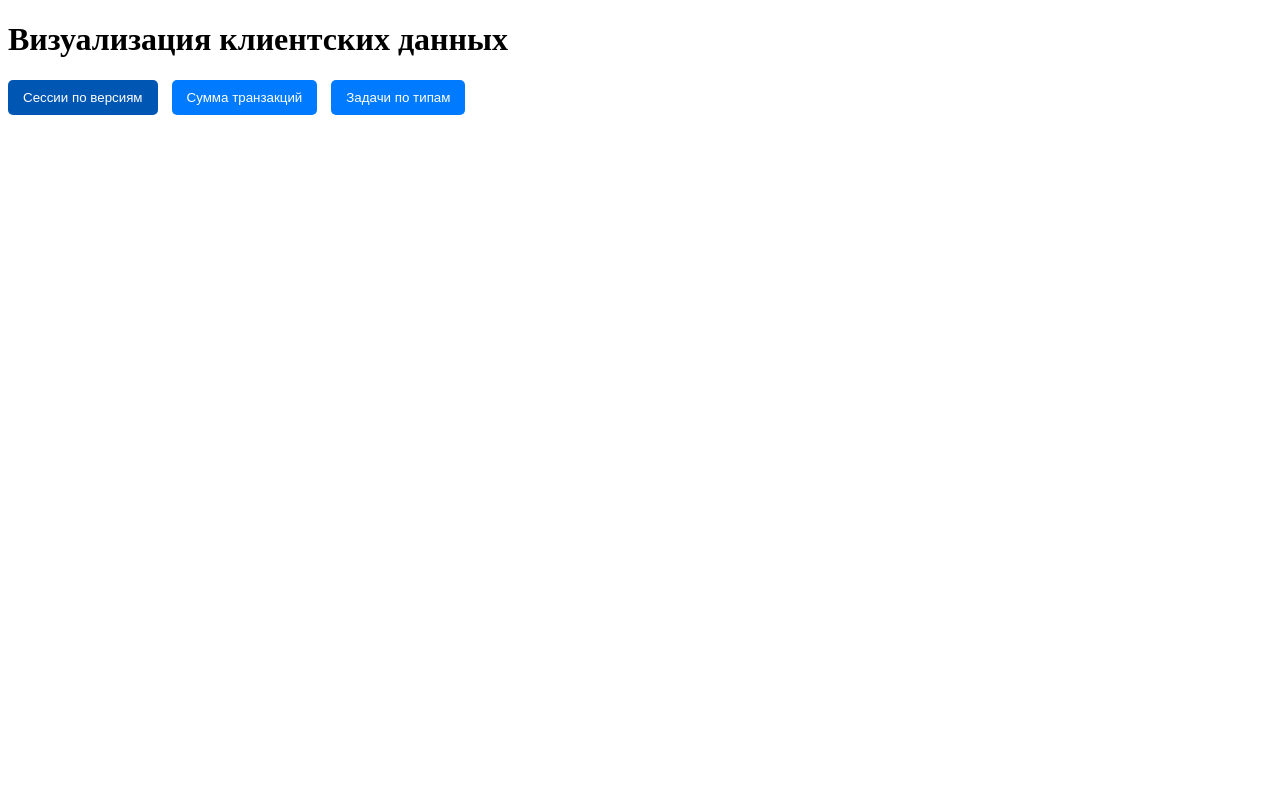
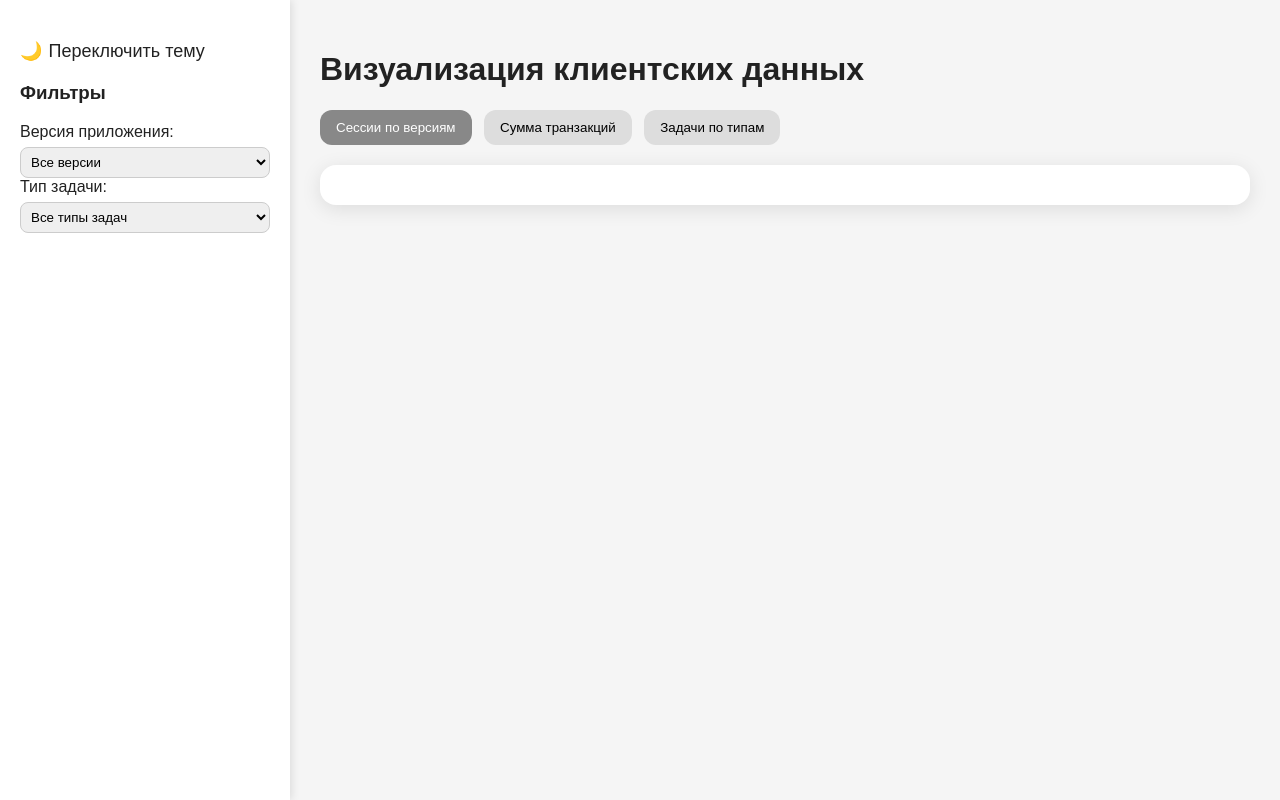
Before and after one commit to EmilNazyrov/itmo-practice-project, a Flask app: template templates/index.html in a window 1280 px wide. Run offline with Flask 2, Linux system fonts and the light colour scheme; the template is opened without the code that fills it, so the values that code supplies are empty; some libraries are stand-ins or nearby versions.

Commit message:
Add files via upload

```diff
--- a/main.py
+++ b/main.py
@@ -1,4 +1,4 @@
-from flask import Flask, render_template
+from flask import Flask, render_template, jsonify
 from db.connection import get_db_connection
 from db.seed_data import seed
 import plotly.graph_objs as go
@@ -16,25 +16,36 @@ logging.basicConfig(
 logger = logging.getLogger(__name__)
 
 
-app = Flask(__name__)
+# app = Flask(__name__)
+app = Flask(__name__, static_folder='static')
 
 
-def get_sessions_by_version():
+def get_sessions_by_version(version=None):
     conn = get_db_connection()
     cursor = conn.cursor()
-    cursor.execute('''
+
+    query = '''
         SELECT
             pps.business_dt,
             pps.app_version,
             COUNT(DISTINCT pps.session_id) as session_cnt
         FROM program_product_session pps
-        GROUP BY 1, 2
-        ORDER BY 1
-    ''')
+    '''
+
+    if version:
+        query += " WHERE pps.app_version = ?"
+
+    query += " GROUP BY 1, 2 ORDER BY 1"
+
+    if version:
+        cursor.execute(query, (version,))
+    else:
+        cursor.execute(query)
+
     rows = cursor.fetchall()
     conn.close()
 
-    # Группируем по версии
+    # Группировка по версиям и создание traces
     version_data = {}
     for row in rows:
         version = row['app_version']
@@ -43,14 +54,19 @@ def get_sessions_by_version():
         version_data.setdefault(version, {}).setdefault(dt, 0)
         version_data[version][dt] += count
 
-    # Получаем уникальные даты
     dates = sorted({dt for version in version_data.values() for dt in version.keys()})
 
-    # Создаём traces по версиям
     traces = []
     for version, data in version_data.items():
         y_values = [data.get(dt, 0) for dt in dates]
-        traces.append(go.Bar(x=dates, y=y_values, name=f'v{version}'))
+        traces.append(go.Bar(
+            x=dates,
+            y=y_values,
+            name=f'v{version}',
+            hovertemplate='Дата: %{x}<br>Сессий: %{y}<br>Версия: %{meta}',
+            # meta=[version] * len(dates)
+            meta=[str(version)] * len(dates)
+        ))
 
     layout = go.Layout(
         title='Сессии по дням в разбивке по версии приложения',
@@ -116,7 +132,18 @@ def get_tasks_by_type():
     traces = []
     for code, data in type_data.items():
         y_values = [data.get(dt, 0) for dt in all_dates]
-        traces.append(go.Scatter(x=all_dates, y=y_values, mode='lines+markers', name=code))
+        # traces.append(go.Scatter(x=all_dates, y=y_values, mode='lines+markers', name=code))
+        traces.append(go.Scatter(
+            x=all_dates,
+            y=y_values,
+            mode='lines+markers',
+            name=code,
+            hovertemplate='Дата: %{x}<br>Задач: %{y}<br>Тип: %{meta}',
+            meta=[code] * len(all_dates)
+            # customdata=[code] * len(all_dates),
+            # hovertemplate='Дата: %{x}<br>Задач: %{y}<br>Тип: %{customdata}',
+            # meta={'taskType': code}
+        ))
 
     layout = go.Layout(
         title='Количество задач по дням в разбивке по типу задачи',
@@ -133,6 +160,26 @@ def seed_route():
     return 'Data loaded successfully'
 
 
+@app.route('/get_versions')
+def get_versions():
+    conn = get_db_connection()
+    cursor = conn.cursor()
+    cursor.execute("SELECT DISTINCT app_version FROM program_product_session")
+    versions = [row['app_version'] for row in cursor.fetchall()]
+    conn.close()
+    return jsonify(versions)
+
+
+@app.route('/get_task_types')
+def get_task_types():
+    conn = get_db_connection()
+    cursor = conn.cursor()
+    cursor.execute("SELECT DISTINCT task_type_code FROM orig_delivery")
+    task_types = [row['task_type_code'] for row in cursor.fetchall()]
+    conn.close()
+    return jsonify(task_types)
+
+
 @app.route('/')
 def home():
     logger.info('Processing request to home page')
@@ -140,10 +187,24 @@ def home():
     fig2 = get_transaction_sums()
     fig3 = get_tasks_by_type()
 
+    # Получаем список версий и типов задач
+    conn = get_db_connection()
+    cursor = conn.cursor()
+
+    cursor.execute("SELECT DISTINCT app_version FROM program_product_session")
+    versions = [row['app_version'] for row in cursor.fetchall()]
+
+    cursor.execute("SELECT DISTINCT task_type_code FROM orig_delivery")
+    task_types = [row['task_type_code'] for row in cursor.fetchall()]
+
+    conn.close()
+
     return render_template('index.html',
                            graph1=json.dumps(fig1, cls=plotly.utils.PlotlyJSONEncoder),
                            graph2=json.dumps(fig2, cls=plotly.utils.PlotlyJSONEncoder),
-                           graph3=json.dumps(fig3, cls=plotly.utils.PlotlyJSONEncoder))
+                           graph3=json.dumps(fig3, cls=plotly.utils.PlotlyJSONEncoder),
+                           versions=versions,
+                           task_types=task_types)
 
 
 # def is_db_empty():
--- /dev/null
+++ b/static/style.css
@@ -0,0 +1,134 @@
+body {
+    font-family: Arial, sans-serif;
+    background-color: #f5f5f5;
+    color: #222;
+    margin: 0;
+    padding: 0;
+    display: flex;
+    height: 100vh;
+    transition: background-color 0.3s, color 0.3s;
+}
+
+.dark-theme {
+    background-color: #1e1e1e;
+    color: #ddd;
+}
+
+#sidebar {
+    width: 250px;
+    background-color: #ffffff;
+    padding: 20px;
+    box-shadow: 2px 0 8px rgba(0, 0, 0, 0.1);
+    overflow-y: auto;
+}
+
+.dark-theme #sidebar {
+    background-color: #2c2c2c;
+}
+
+.main-content {
+    flex-grow: 1;
+    padding: 30px;
+    overflow-y: auto;
+}
+
+.graph-container {
+    background-color: white;
+    border-radius: 16px;
+    padding: 20px;
+    margin-top: 20px;
+    box-shadow: 0 4px 20px rgba(0,0,0,0.1);
+    transition: opacity 0.5s ease-in;
+}
+
+.dark-theme .graph-container {
+    background-color: #2c2c2c;
+}
+
+.fade-in {
+    opacity: 1 !important;
+}
+
+.graph-container:not(.fade-in) {
+    opacity: 0;
+}
+
+.filters {
+    margin-top: 20px;
+}
+
+.filters select {
+    width: 100%;
+    padding: 6px;
+    margin-top: 6px;
+    border-radius: 8px;
+    border: 1px solid #ccc;
+}
+
+.dark-theme .filters select {
+    background-color: #444;
+    color: #eee;
+    border: 1px solid #666;
+}
+
+.btn-group {
+    margin-bottom: 20px;
+}
+
+.btn {
+    padding: 10px 16px;
+    margin-right: 8px;
+    background-color: #ddd;
+    border: none;
+    border-radius: 12px;
+    cursor: pointer;
+    transition: background-color 0.2s;
+}
+
+.btn:hover {
+    background-color: #bbb;
+}
+
+.btn.active {
+    background-color: #888;
+    color: white;
+}
+
+.dark-theme .btn {
+    background-color: #444;
+    color: #ccc;
+}
+
+.dark-theme .btn.active {
+    background-color: #777;
+    color: white;
+}
+
+#theme-toggle {
+    cursor: pointer;
+    margin-top: 20px;
+    font-size: 18px;
+    display: flex;
+    align-items: center;
+    gap: 6px;
+}
+
+.loading-spinner {
+    display: none;
+    margin-top: 20px;
+    width: 40px;
+    height: 40px;
+    border: 6px solid #ccc;
+    border-top-color: #444;
+    border-radius: 50%;
+    animation: spin 1s linear infinite;
+}
+
+.dark-theme .loading-spinner {
+    border: 6px solid #555;
+    border-top-color: #fff;
+}
+
+@keyframes spin {
+    to { transform: rotate(360deg); }
+}
--- a/templates/index.html
+++ b/templates/index.html
@@ -1,42 +1,55 @@
 <!DOCTYPE html>
-<html lang="en">
+<html lang="ru">
 <head>
     <meta charset="UTF-8">
     <title>Аналитика клиентов</title>
     <link rel="stylesheet" href="{{ url_for('static', filename='style.css') }}">
     <script src="https://cdn.plot.ly/plotly-latest.min.js"></script>
-    <style>
-        .btn-group {
-            margin-bottom: 20px;
-        }
-
-        .btn {
-            padding: 10px 15px;
-            margin-right: 10px;
-            cursor: pointer;
-            border: none;
-            background-color: #007BFF;
-            color: white;
-            border-radius: 5px;
-        }
-
-        .btn.active {
-            background-color: #0056b3;
-        }
-    </style>
 </head>
 <body>
-<div class="container">
+    <div id="sidebar">
+        <div id="theme-toggle">
+            <span id="theme-icon" onclick="toggleTheme()">🌙</span> Переключить тему
+        </div>
+        <div class="filters">
+            <h3>Фильтры</h3>
+            <!-- Фильтр по версиям приложения -->
+            <div class="filter-group">
+                <label for="version-filter">Версия приложения:</label>
+                <select id="version-filter">
+                    <option value="all">Все версии</option>
+                    {% for version in versions %}
+                        <option value="{{ version }}">{{ version }}</option>
+                    {% endfor %}
+                </select>
+            </div>
+
+            <!-- Фильтр по типам задач -->
+            <div class="filter-group">
+                <label for="task-type-filter">Тип задачи:</label>
+                <select id="task-type-filter">
+                    <option value="all">Все типы задач</option>
+                    {% for task_type in task_types %}
+                        <option value="{{ task_type }}">{{ task_type }}</option>
+                    {% endfor %}
+                </select>
+            </div>
+        </div>
+    </div>
+
+    <div class="main-content">
         <h1>Визуализация клиентских данных</h1>
         <div class="btn-group">
-        <button class="btn active" onclick="showGraph('graph1')">Сессии по версиям</button>
-        <button class="btn" onclick="showGraph('graph2')">Сумма транзакций</button>
-        <button class="btn" onclick="showGraph('graph3')">Задачи по типам</button>
+            <button class="btn active" onclick="showGraph('graph1', this)">Сессии по версиям</button>
+            <button class="btn" onclick="showGraph('graph2', this)">Сумма транзакций</button>
+            <button class="btn" onclick="showGraph('graph3', this)">Задачи по типам</button>
         </div>
 
-    <div id="graph1" class="graph-container"></div>
+        <div id="graph1" class="graph-container fade-in"></div>
         <div id="graph2" class="graph-container" style="display: none;"></div>
         <div id="graph3" class="graph-container" style="display: none;"></div>
+
+        <div id="loading-spinner" class="loading-spinner"></div>
     </div>
 
     <script>
@@ -46,20 +59,85 @@
             graph3: {{ graph3 | safe }}
         };
 
+        const versionFilter = document.getElementById('version-filter');
+        const taskTypeFilter = document.getElementById('task-type-filter');
+        let currentVersionFilter = 'all';
+        let currentTaskTypeFilter = 'all';
+
+        function showGraph(targetId, button) {
+            document.querySelectorAll('.graph-container').forEach(div => {
+                div.style.display = 'none';
+                div.classList.remove('fade-in');
+            });
+
+            document.querySelectorAll('.btn').forEach(btn => {
+                btn.classList.remove('active');
+            });
+
+            const target = document.getElementById(targetId);
+            target.style.display = 'block';
+            setTimeout(() => target.classList.add('fade-in'), 10);
+
+            if (button) button.classList.add('active');
+        }
+
+        function toggleTheme() {
+            document.body.classList.toggle('dark-theme');
+            const icon = document.getElementById('theme-icon');
+            icon.textContent = document.body.classList.contains('dark-theme') ? '🌞' : '🌙';
+        }
+
+        function applyFilters() {
+            const filteredGraph1 = filterGraph1(graphs.graph1);
+            const filteredGraph2 = graphs.graph2;  // Без фильтров
+            const filteredGraph3 = filterGraph3(graphs.graph3);
+
+            Plotly.react('graph1', filteredGraph1.data, filteredGraph1.layout);
+            Plotly.react('graph2', filteredGraph2.data, filteredGraph2.layout);
+            Plotly.react('graph3', filteredGraph3.data, filteredGraph3.layout);
+        }
+
+        function filterGraph1(graph) {
+            let filteredData = graph.data;
+
+            if (currentVersionFilter !== 'all') {
+                filteredData = filteredData.filter(item =>
+                    item.meta?.[0] === String(currentVersionFilter)
+                );
+            }
+
+            return { data: filteredData, layout: graph.layout };
+        }
+
+        function filterGraph3(graph) {
+            let filteredData = graph.data;
+
+            if (currentTaskTypeFilter !== 'all') {
+                filteredData = filteredData.filter(item =>
+                    item.meta?.[0] === currentTaskTypeFilter
+                );
+            }
+
+            return { data: filteredData, layout: graph.layout };
+        }
+
+        versionFilter.addEventListener('change', () => {
+            currentVersionFilter = versionFilter.value;
+            applyFilters();
+        });
+
+        taskTypeFilter.addEventListener('change', () => {
+            currentTaskTypeFilter = taskTypeFilter.value;
+            applyFilters();
+        });
+
+        window.addEventListener('load', () => {
+            document.getElementById('loading-spinner').style.display = 'block';
             for (const id in graphs) {
                 Plotly.newPlot(id, graphs[id].data, graphs[id].layout);
             }
-
-    function showGraph(targetId) {
-        document.querySelectorAll('.graph-container').forEach(div => {
-            div.style.display = 'none';
+            document.getElementById('loading-spinner').style.display = 'none';
         });
-        document.querySelectorAll('.btn').forEach(btn => {
-            btn.classList.remove('active');
-        });
-        document.getElementById(targetId).style.display = 'block';
-        event.target.classList.add('active');
-    }
     </script>
 </body>
 </html>
```
Lines whose indentation alone changed are shown as unchanged.
